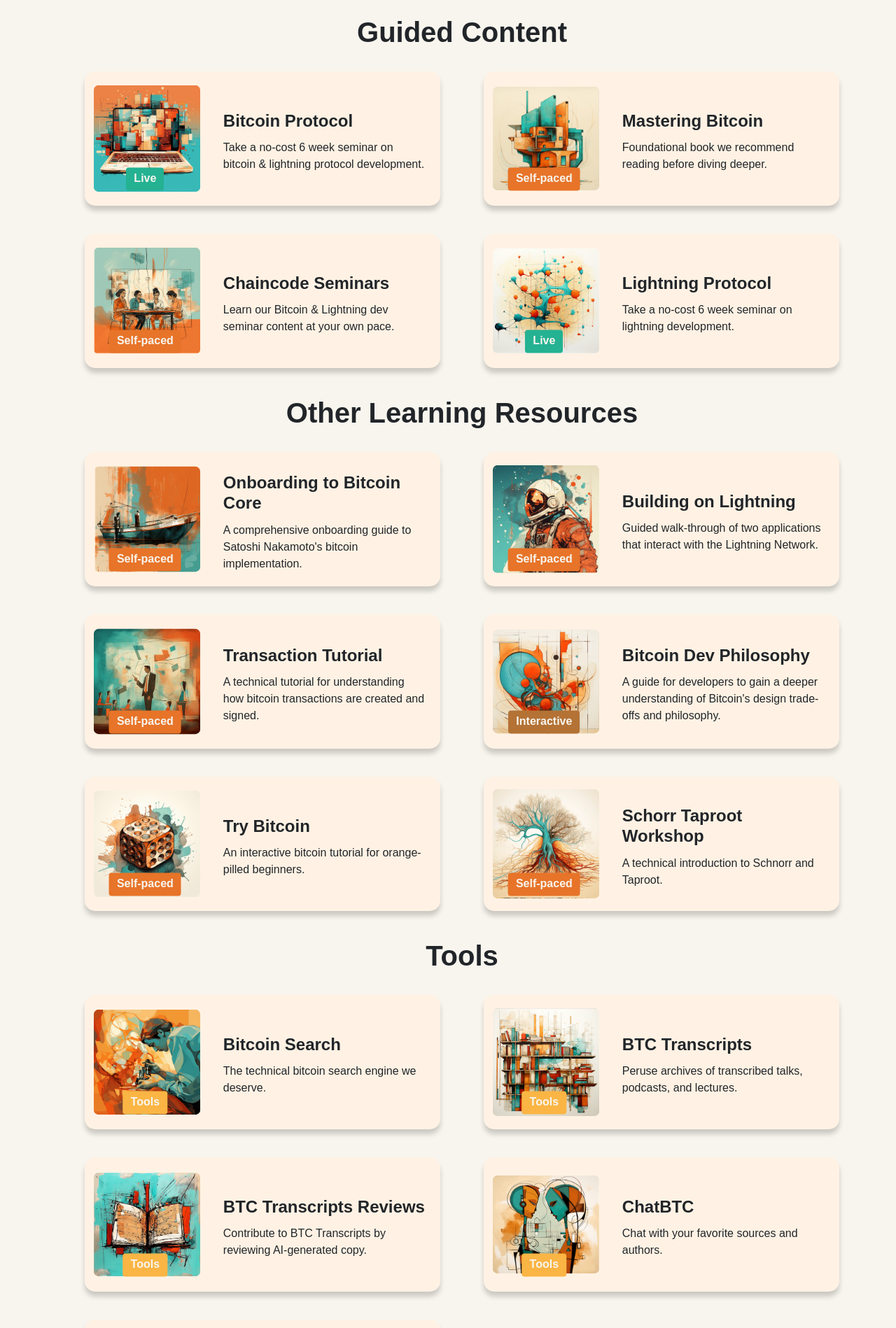
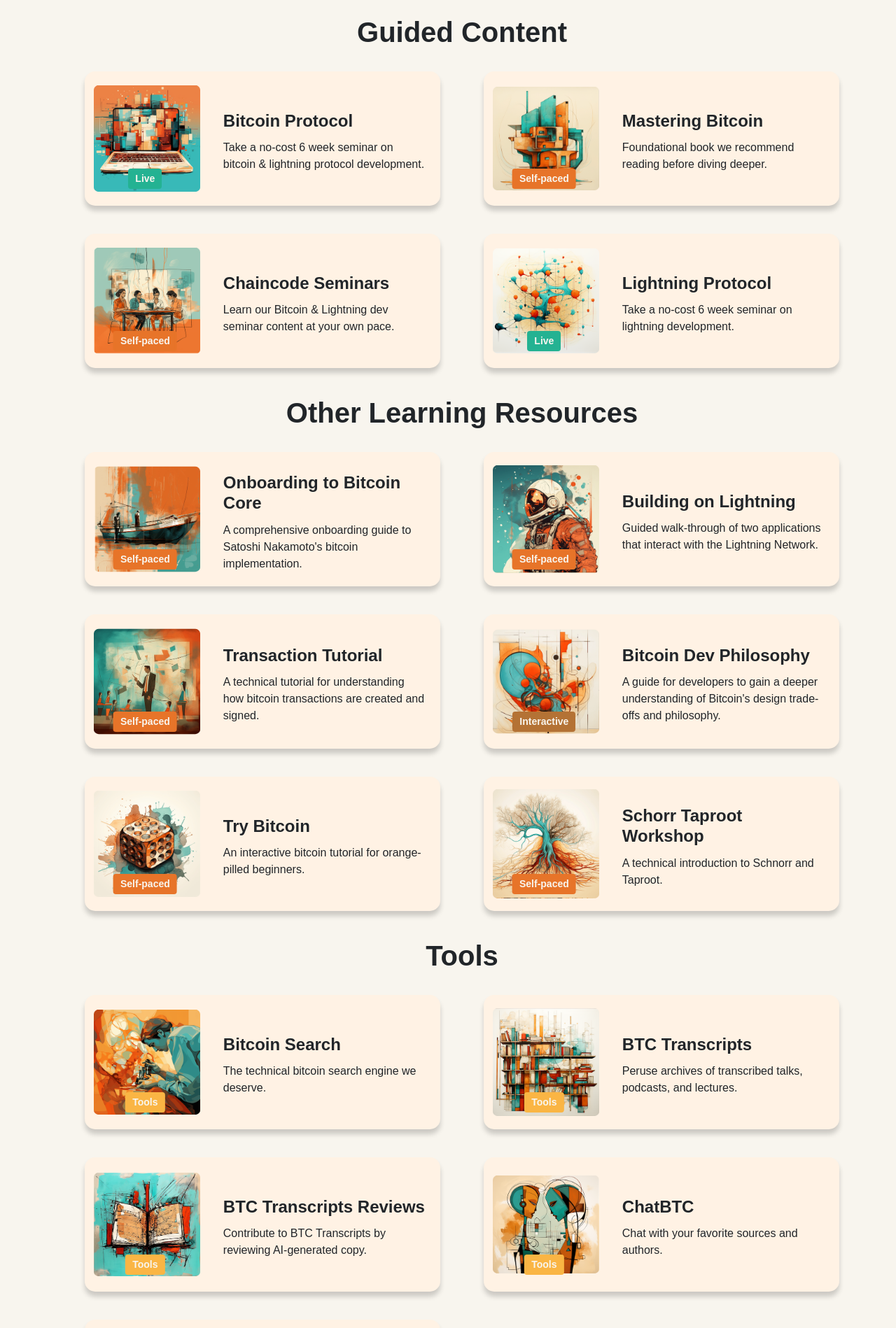
Before and after one commit to bitcoin-dev-project/bitcoin-dev-project, a Jekyll site: the page built from index.markdown, in a window 1280 px wide. Shown: the part 682-2580 px from the top of the page at 70% size. Built offline with Jekyll 4.4.1, drawn with Linux system fonts in a browser that asks for light colours.

Commit message:
fixup: bump down size of the project labels

```diff
--- a/_sass/styles.scss
+++ b/_sass/styles.scss
@@ -208,6 +208,7 @@ h2 {
     padding: 0.1em 0.5em;
     font-weight: 600;
     color: $bg-color;
+    font-size: 14px;
   }
 }
 
```
